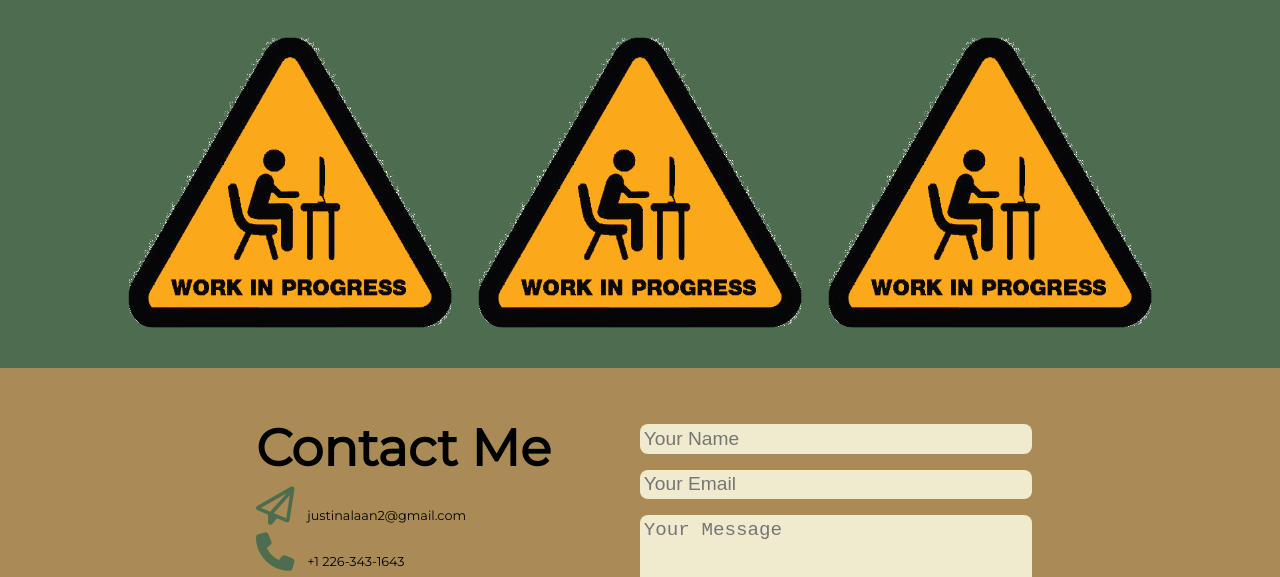
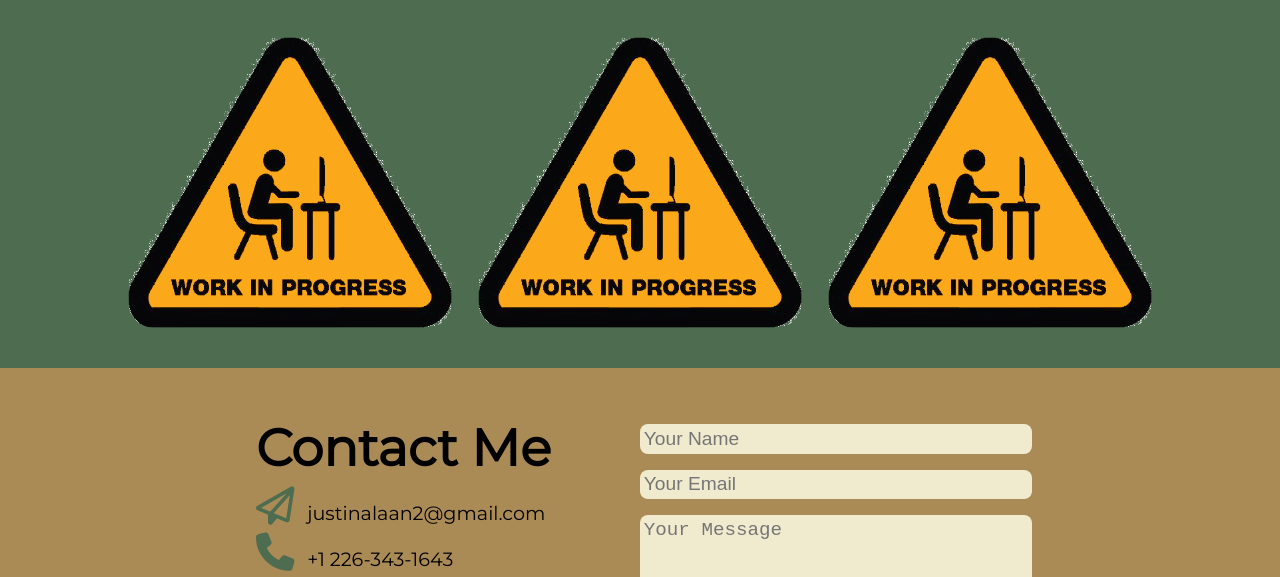
Before and after one commit to JustinAlaanNguyen/PORTFOLIO, a website: page index.html in a window 1280 px wide. Shown: the part 1794-2371 px from the top of the page. Drawn offline with Linux system fonts and the light colour scheme.

Commit message:
Update customization.css

```diff
--- a/css/customization.css
+++ b/css/customization.css
@@ -82,6 +82,7 @@ body {
 /*header pic_resume*/
 #profile_img {
   max-width: 30vw;
+  padding-bottom: 1vh
   border-radius: 1vw;
 }
 #resume_button {
@@ -228,7 +229,7 @@ body {
 
 }
 .contact-left p{
-  font-size: 1vw;
+  font-size: 1.5vw;
   margin-top: 1vh;
 }
 
```
